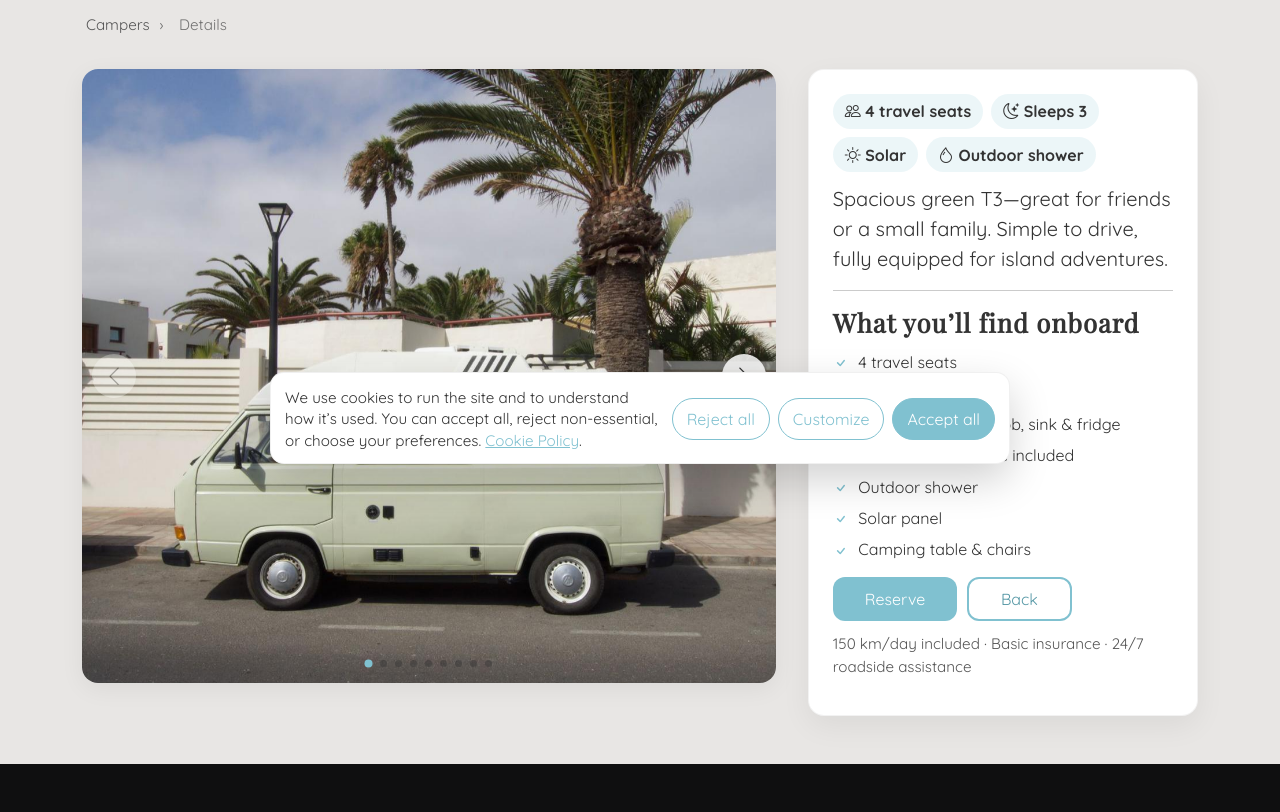
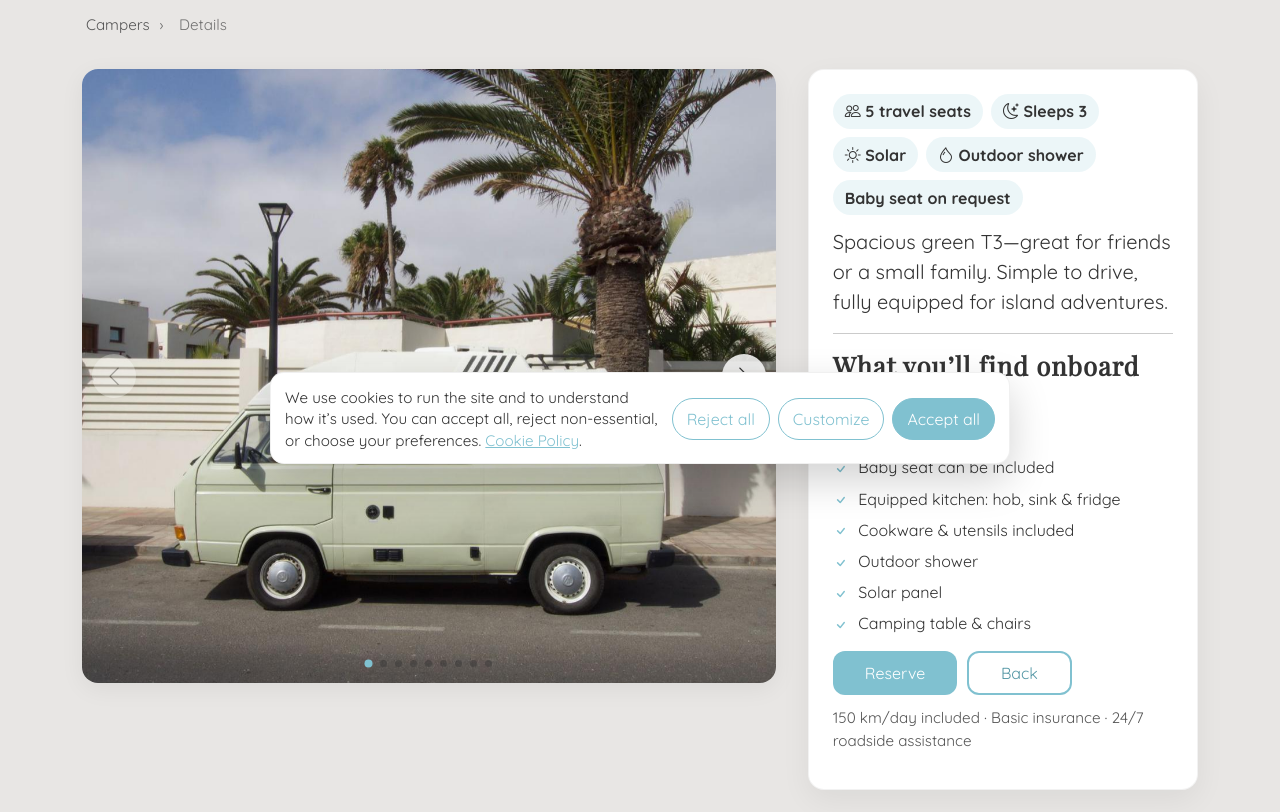
Before and after one commit to Absdabsda/AlisiosVan, a PHP site: page /CanaryVanGit/ficha-camper.php in a window 1280 px wide. Shown: the part 320-1132 px from the top of the page. Run offline with PHP 8.4, Linux system fonts and the light colour scheme.

Commit message:
ajuste info matcha

```diff
--- a/src/ficha-camper.php
+++ b/src/ficha-camper.php
@@ -18,11 +18,12 @@ $campers = [
             'img/matcha/matcha-abierta-playa.jpeg',
             'img/matcha-landing-page.jpeg',
         ],
-        'seats'  => 4,
+        'seats'  => 5,
         'sleeps' => 3,
         'desc'   => 'Spacious green T3—great for friends or a small family. Simple to drive, fully equipped for island adventures.',
+        'baby_seat' => true,
         'features' => [
-            '4 travel seats','Sleeps 3','Equipped kitchen: hob, sink & fridge',
+            '5 travel seats','Sleeps 3', 'Baby seat can be included', 'Equipped kitchen: hob, sink & fridge',
             'Cookware & utensils included','Outdoor shower','Solar panel','Camping table & chairs',
         ],
     ],
@@ -200,7 +201,12 @@ $hero   = $camper['images'][0] ?? 'img/carousel/t3-azul-mar.webp';
                             <span class="badge-soft"><i class="bi bi-moon-stars"></i> Sleeps <?= (int)$camper['sleeps'] ?></span>
                             <span class="badge-soft"><i class="bi bi-sun"></i> Solar</span>
                             <span class="badge-soft"><i class="bi bi-droplet"></i> Outdoor shower</span>
+
+                            <?php if (!empty($camper['baby_seat'])): ?>
+                                <span class="badge-soft"><i class="bi bi-baby"></i> Baby seat on request</span>
+                            <?php endif; ?>
                         </div>
+
                         <p class="lead mb-0"><?= htmlspecialchars($camper['desc']) ?></p>
                     </div>
 
```
